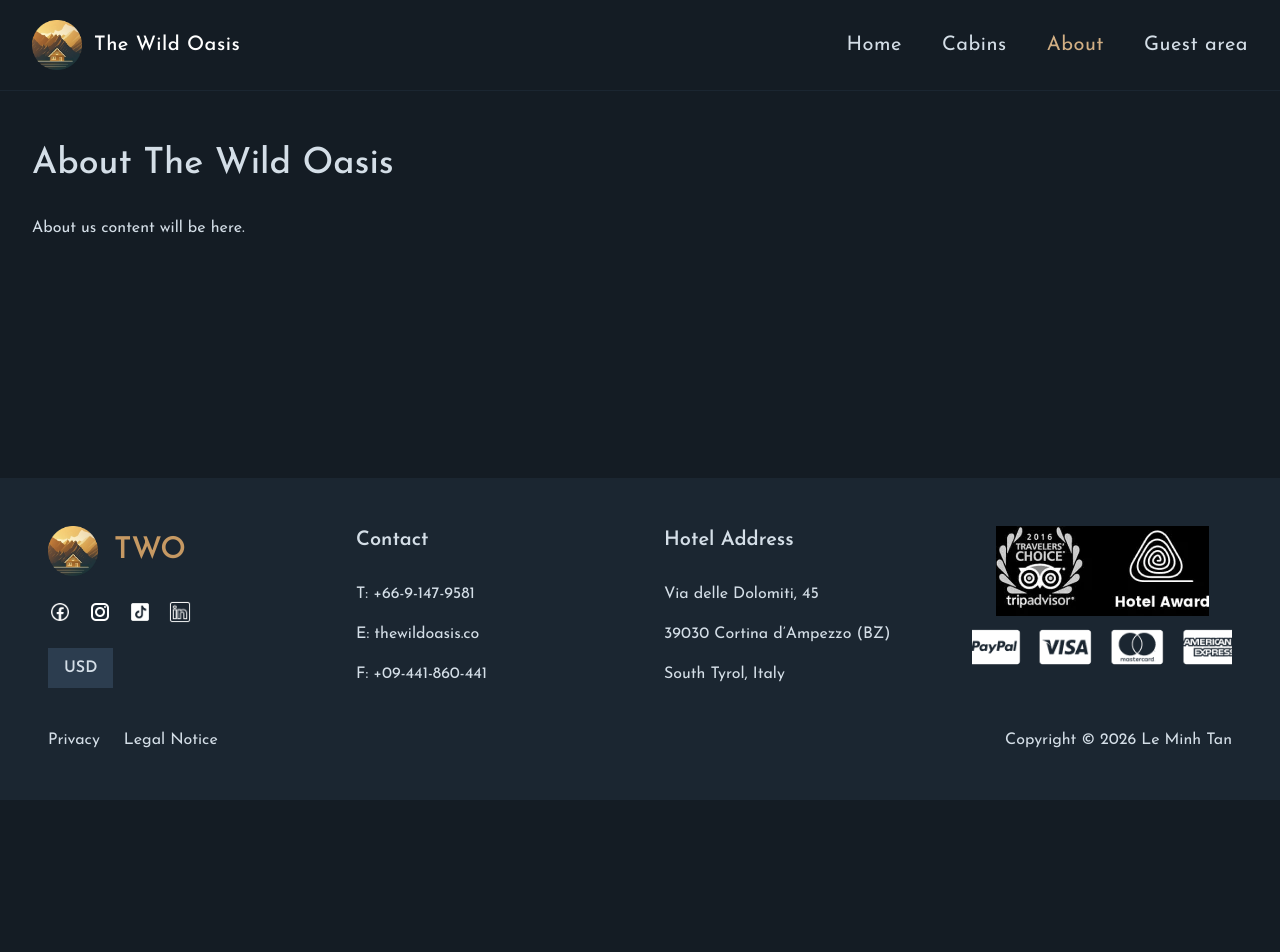
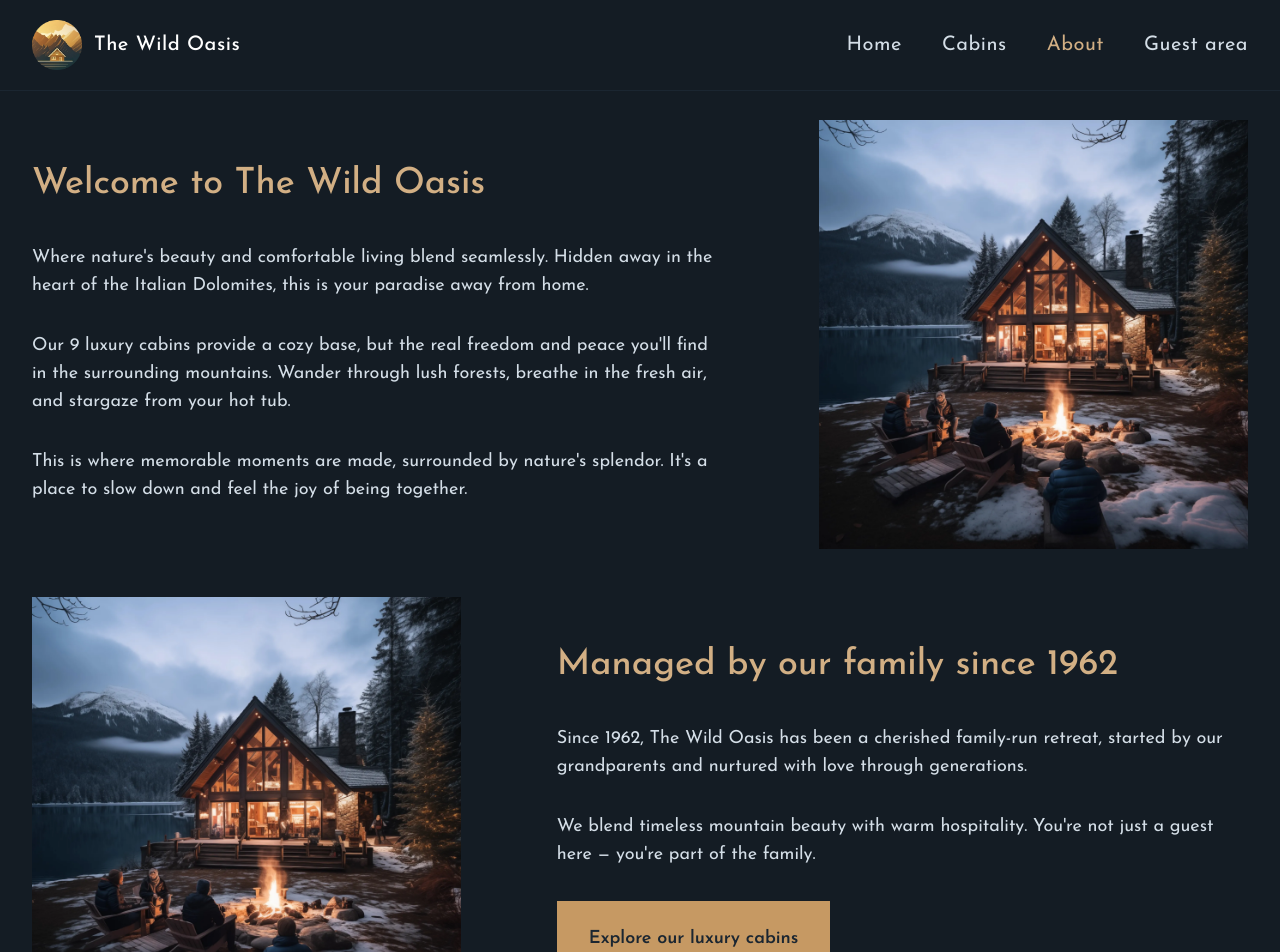
Before and after one commit to mtan7805/the-wild-oasis, a React (Vite) app: page /about in a window 1280 px wide. Shown: the top 952 px of the page. Before the commit the page ends 800 px from the top, so only its background shows below. Built offline with nearby package versions, Linux system fonts and the light colour scheme.

Commit message:
feat(page): create About page

```diff
--- a/src/page/about/About.tsx
+++ b/src/page/about/About.tsx
@@ -1,8 +1,79 @@
+import { Link } from "react-router-dom";
+import about1 from "../../assets/about-1.webp";
 export const About = () => {
   return (
-    <div className="max-w-7xl mx-auto px-8 py-12">
-      <h1 className="text-4xl font-medium mb-8">About The Wild Oasis</h1>
-      <div>About us content will be here.</div>
+    <div className="flex-1 px-8 py-6 grid">
+      <main>
+        <div className="space-y-12">
+          <div className="grid grid-cols-1 lg:grid-cols-5 gap-x-24 gap-y-12 text-lg items-center">
+            <div className="col-span-3">
+              <h1 className="text-4xl mb-10 text-accent-400 font-medium">
+                Welcome to The Wild Oasis
+              </h1>
+              <div className="space-y-8">
+                <p>
+                  Where nature's beauty and comfortable living blend seamlessly.
+                  Hidden away in the heart of the Italian Dolomites, this is
+                  your paradise away from home.
+                </p>
+                <p>
+                  Our 9 luxury cabins provide a cozy base, but the real freedom
+                  and peace you'll find in the surrounding mountains. Wander
+                  through lush forests, breathe in the fresh air, and stargaze
+                  from your hot tub.
+                </p>
+                <p>
+                  This is where memorable moments are made, surrounded by
+                  nature's splendor. It's a place to slow down and feel the joy
+                  of being together.
+                </p>
+              </div>
+            </div>
+
+            <div className="col-span-3 lg:col-span-2 bg-accent-100 w-full">
+              <img
+                src={about1}
+                alt="Family sitting around a fire pit in front of cabin"
+              />
+            </div>
+          </div>
+          <div className="grid grid-cols-1 lg:grid-cols-5 gap-x-24 gap-y-12 text-lg items-center">
+            <div className="col-span-3 lg:col-span-2 aspect-square relative">
+              <img
+                src={about1}
+                alt="Family sitting around a fire pit in front of cabin"
+              />
+            </div>
+
+            <div className="col-span-3">
+              <h1 className="text-4xl mb-10 text-accent-400 font-medium">
+                Managed by our family since 1962
+              </h1>
+              <div className="  space-y-8">
+                <p>
+                  Since 1962, The Wild Oasis has been a cherished family-run
+                  retreat, started by our grandparents and nurtured with love
+                  through generations.
+                </p>
+
+                <p>
+                  We blend timeless mountain beauty with warm hospitality.
+                  You're not just a guest here — you're part of the family.
+                </p>
+
+                <div>
+                  <Link
+                    to="/cabins"
+                    className="inline-block bg-accent-500 px-4 py-4 md:px-8 md:py-6 text-primary-900 text-lg font-semibold hover:bg-accent-600 transition-all"
+                  >
+                    Explore our luxury cabins
+                  </Link>
+                </div>
+              </div>
+            </div>
+          </div>
+        </div>
+      </main>
     </div>
   );
 };
```
Also changed, not shown: src/assets/about-1.webp (added).
